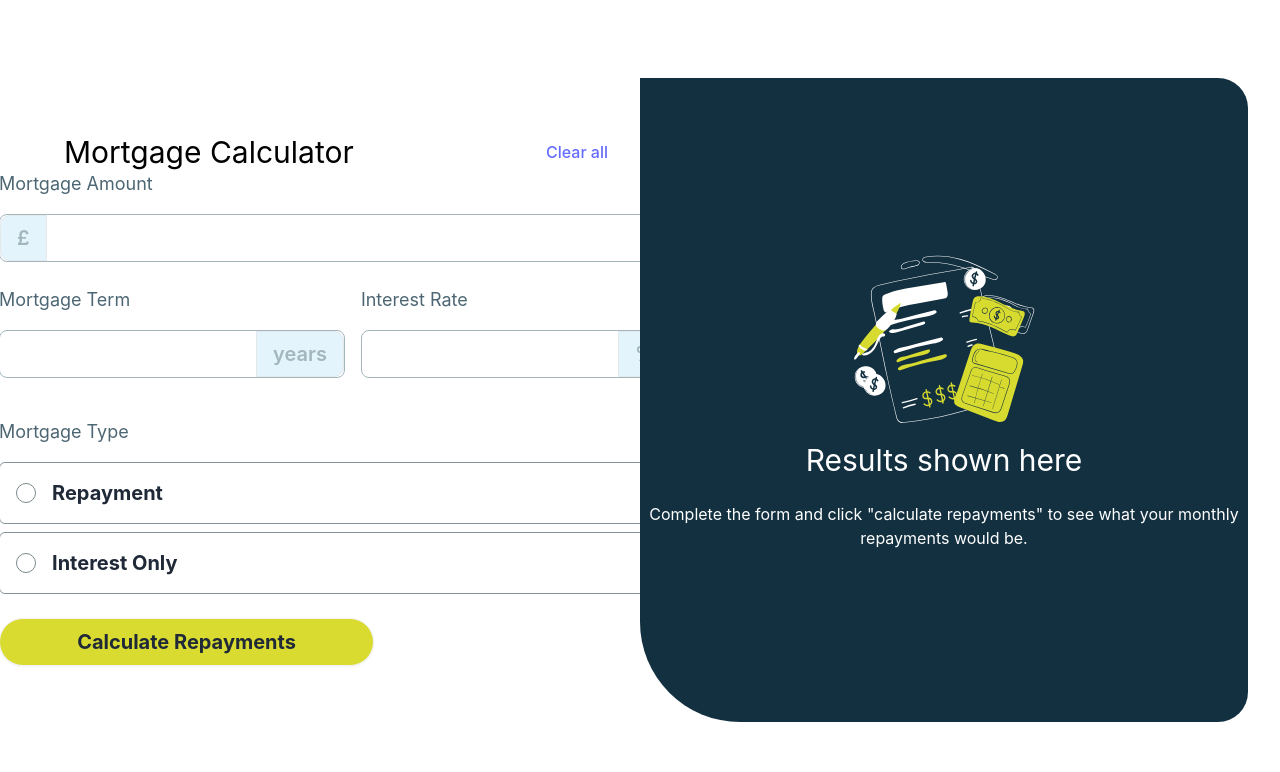
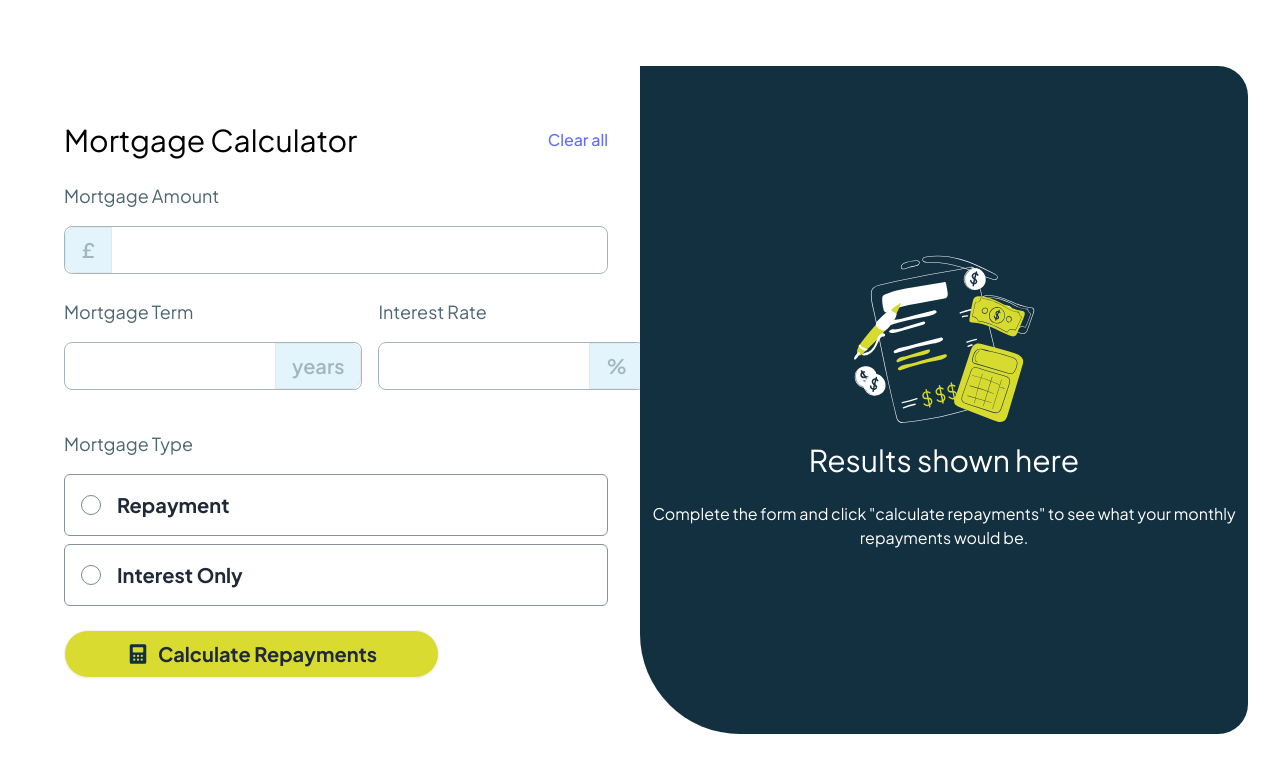
Before and after one commit to ahbell96/mortgage-repayment-calculator, a React (Vite) app: page / in a window 1280 px wide. Shown: the top 772 px of the page. Built offline with nearby package versions, Linux system fonts and the light colour scheme.

Commit message:
added correct spacing and font.

```diff
--- a/src/App.tsx
+++ b/src/App.tsx
@@ -5,7 +5,6 @@ import illustration from "./assets/images/illustration-empty.svg";
 
 function App() {
   return (
-    // <div className="flex text-[#fff]">
     <Container>
       <div className="grid grid-cols-2">
         <div className="flex flex-col align-center items-center my-6 p-8">
@@ -35,8 +34,6 @@ function App() {
         </div>
       </div>
     </Container>
-
-    // </div>
   );
 }
 
--- a/src/components/Button.tsx
+++ b/src/components/Button.tsx
@@ -9,6 +9,7 @@ interface ButtonProps {
   disabled?: boolean;
   className?: string;
   backgroundColor?: string;
+  calculatorImg: string;
 }
 
 const Button: React.FC<ButtonProps> = ({
@@ -20,6 +21,7 @@ const Button: React.FC<ButtonProps> = ({
   disabled = false,
   className = "",
   backgroundColor = "",
+  calculatorImg,
 }) => {
   const bc = backgroundColor ? backgroundColor : "";
   return (
@@ -32,6 +34,7 @@ const Button: React.FC<ButtonProps> = ({
       } ${className}`}
       style={{ maxWidth: "375px" }}
     >
+      {type == "submit" && <img src={calculatorImg} alt="calculator icon" />}
       {label}
     </button>
   );
--- a/src/components/Form.tsx
+++ b/src/components/Form.tsx
@@ -1,13 +1,8 @@
-import ReactDOM from "react-dom";
 import { useForm, SubmitHandler } from "react-hook-form";
 import Input from "./Input";
 import Checkbox from "./Checkbox";
 import Button from "./Button";
-
-interface MortageType {
-  interestOnly: boolean;
-  repayment: boolean;
-}
+import calculatorImg from "../assets/images/icon-calculator.svg";
 
 interface IFormInput {
   mortgageAmount: string;
@@ -26,7 +21,10 @@ const Form = () => {
   const onSubmit: SubmitHandler<IFormInput> = (data) => console.log(data);
 
   return (
-    <form onSubmit={handleSubmit(onSubmit)} className="flex flex-col gap-6">
+    <form
+      onSubmit={handleSubmit(onSubmit)}
+      className="flex flex-col gap-6 w-full mt-6"
+    >
       <div className="text-left">
         <div className="mb-4">
           <label className="text-[#4D6673] text-lg">Mortgage Amount</label>
@@ -94,6 +92,7 @@ const Form = () => {
         </div>
       </div>
       <Button
+        calculatorImg={calculatorImg}
         label="Calculate Repayments"
         type="submit"
         backgroundColor="bg-[#D9DB30]"
--- a/src/index.css
+++ b/src/index.css
@@ -2,8 +2,13 @@
 @tailwind components;
 @tailwind utilities;
 
+@font-face {
+  font-family: PlusJakarta;
+  src: url('./assets//fonts/PlusJakartaSans.ttf'), format('ttf');
+}
+
 :root {
-  font-family: Inter, system-ui, Avenir, Helvetica, Arial, sans-serif;
+  font-family: PlusJakarta, sans-serif;
   line-height: 1.5;
   font-weight: 400;
 
--- a/tailwind.config.js
+++ b/tailwind.config.js
@@ -2,6 +2,9 @@
 export default {
   content: ["./index.html", "./src/**/*.{js,ts,jsx,tsx}"],
   theme: {
+    fontFamily: {
+      PlusJakarta: ["PlusJakarta", "sans-serif"],
+    },
     extend: {},
   },
   plugins: [require("daisyui")],
```
Also changed, not shown: src/assets/fonts/PlusJakartaSans-Italic.ttf (renamed from src/assets/fonts/PlusJakartaSans-Italic-VariableFont_wght.ttf), src/assets/fonts/PlusJakartaSans.ttf (renamed from src/assets/fonts/PlusJakartaSans-VariableFont_wght.ttf).
